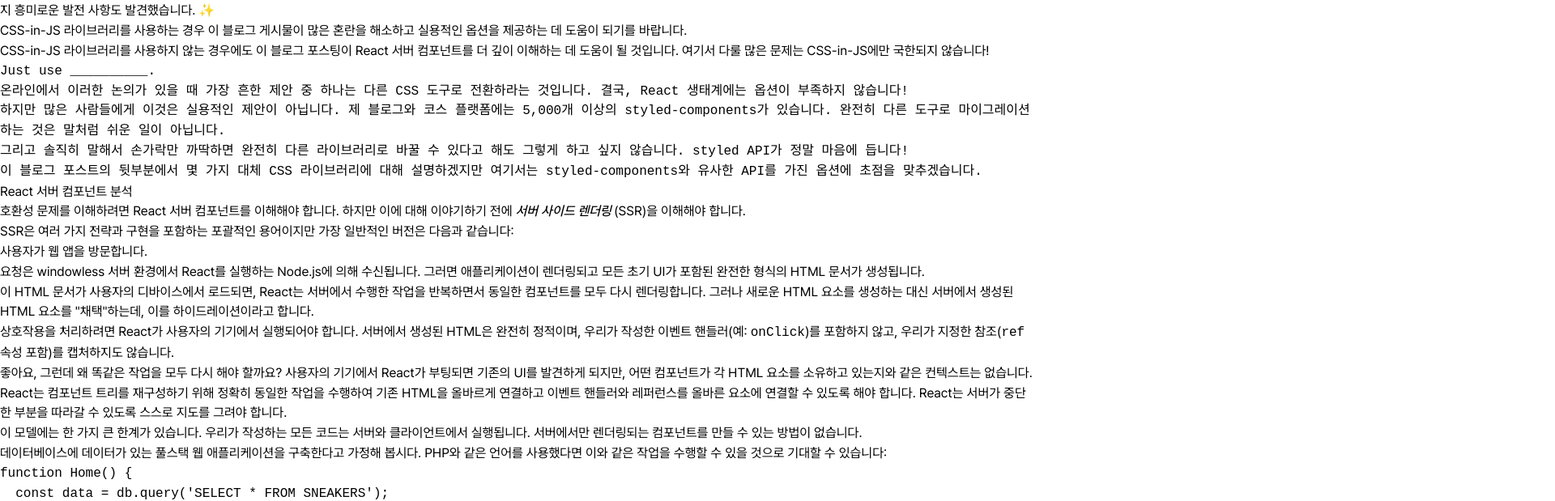
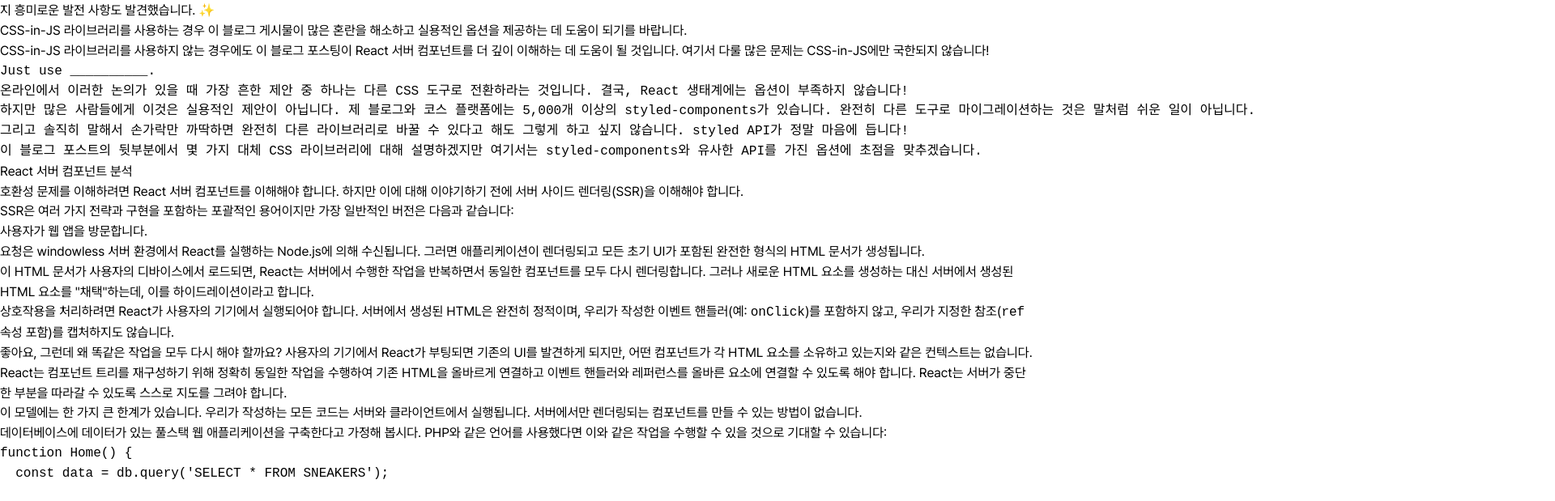
Before and after one commit to justinaus/blog, a Next.js app: page /posts/css-in-rsc/content in a window 1280 px wide. Shown: the part 480-1099 px from the top of the page at 81% size, 1920 px wide, since content can reach past the window. Built offline with nearby package versions, Linux system fonts and the light colour scheme.

Commit message:
Update styles

```diff
--- a/src/styles/globals.css
+++ b/src/styles/globals.css
@@ -7,24 +7,23 @@
   margin-block-end: 0;
 }
 
-/* reset.css를 리셋.. */
-a {
+.markdown-body a {
   display: initial;
 }
 
-ul {
+.markdown-body ul {
   list-style: initial;
 }
 
-ol {
+.markdown-body ol {
   list-style: decimal;
 }
 
-.plain-text * {
+.markdown-body .plain-text * {
   white-space: normal;
 }
 
-em {
+.markdown-body em {
   font-style: italic;
   font-weight: var(--base-text-weight-semibold, 500);
   padding-right: 0.2em;
```
